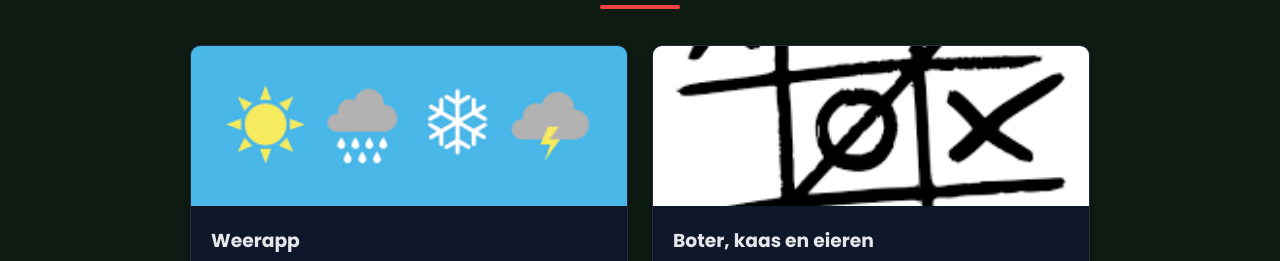
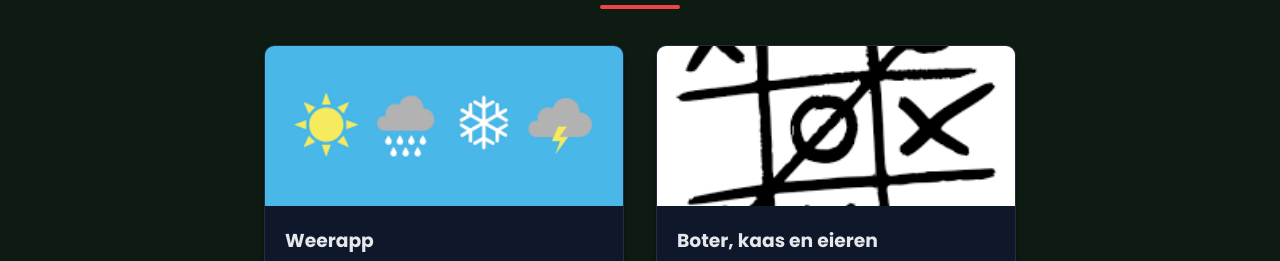
Before and after one commit to Casvdt/Casvdt.github.io, a plain HTML site: page index.html in a window 1280 px wide. Shown: the part 2777-3038 px from the top of the page. Drawn offline with nearby package versions, Linux system fonts and the light colour scheme.

Commit message:
Update style.css

```diff
--- a/css/style.css
+++ b/css/style.css
@@ -389,9 +389,9 @@ h2::after {
 /* Projects Section */
 .projects-grid {
     display: grid;
-    grid-template-columns: repeat(2, minmax(280px, 1fr));
-    gap: 1.5rem;
-    max-width: 900px;
+    grid-template-columns: repeat(2, minmax(300px, 360px));
+    gap: 2rem;
+    width: fit-content;
     margin: 0 auto;
     justify-content: center;
 }
```
